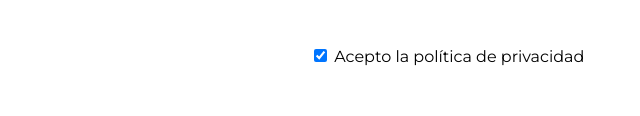
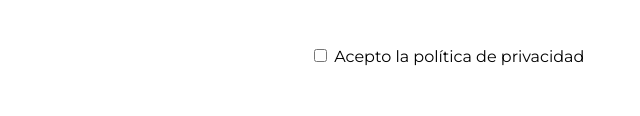
Before and after one commit to lorenanv/allumette_portfolio, a plain HTML site: page views/presupuesto.html in a window 1280 px wide. Shown: the part 684-800 px from the top of the page, 490-1130 px from the left. Drawn offline with Linux system fonts and the light colour scheme.

Commit message:
Update presupuesto.html
Desmarcado por defecto de la casilla "Acepto la política de privacidad".

```diff
--- a/views/presupuesto.html
+++ b/views/presupuesto.html
@@ -69,7 +69,7 @@
             </ul>
 
             <label id="cbox-label">
-                <input type="checkbox" id="cbox-privacy" value="cbox_privacy" checked required> Acepto la política de privacidad
+                <input type="checkbox" id="cbox-privacy" value="cbox_privacy" required> Acepto la política de privacidad
             </label>
         </form>
 
```
